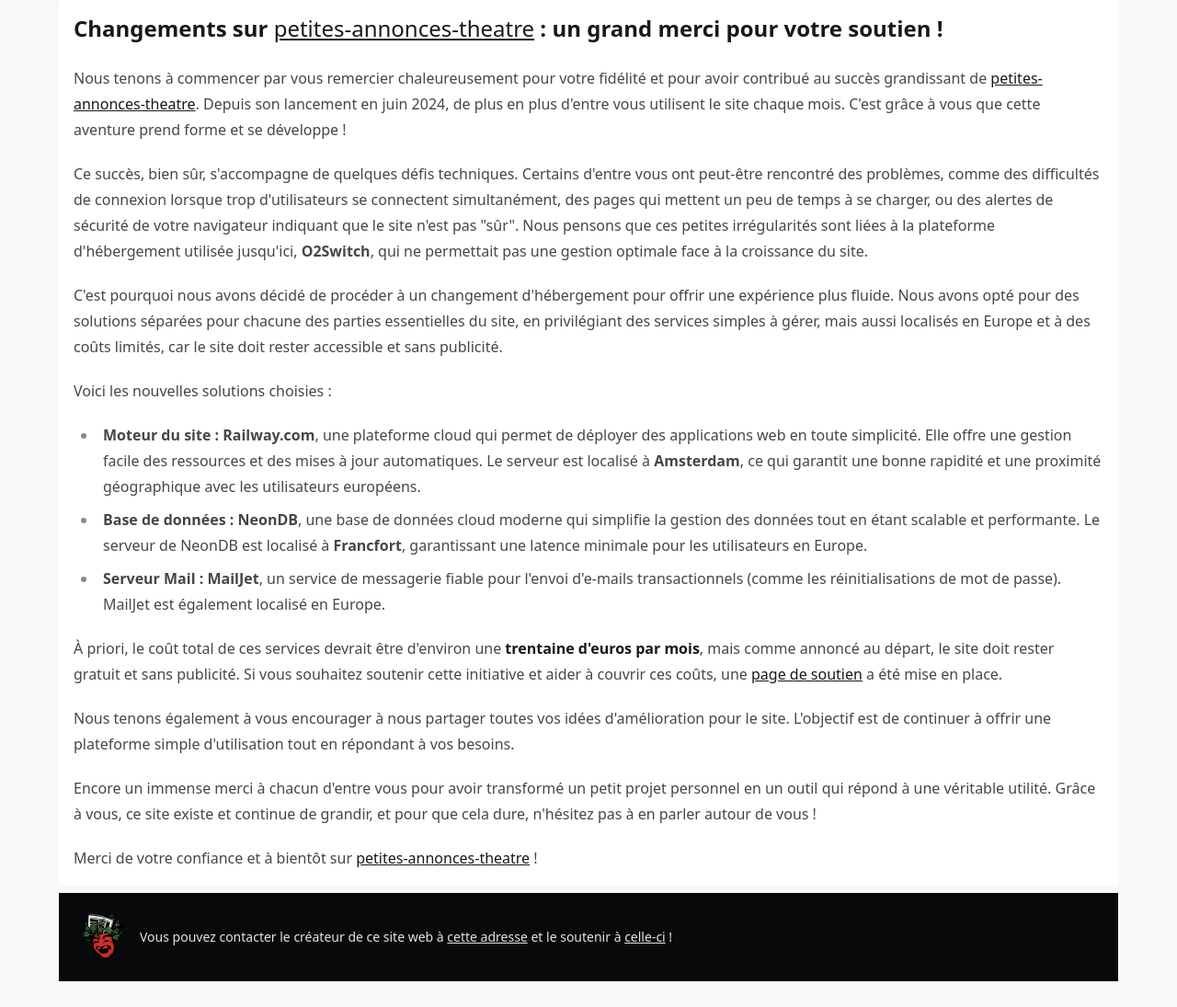
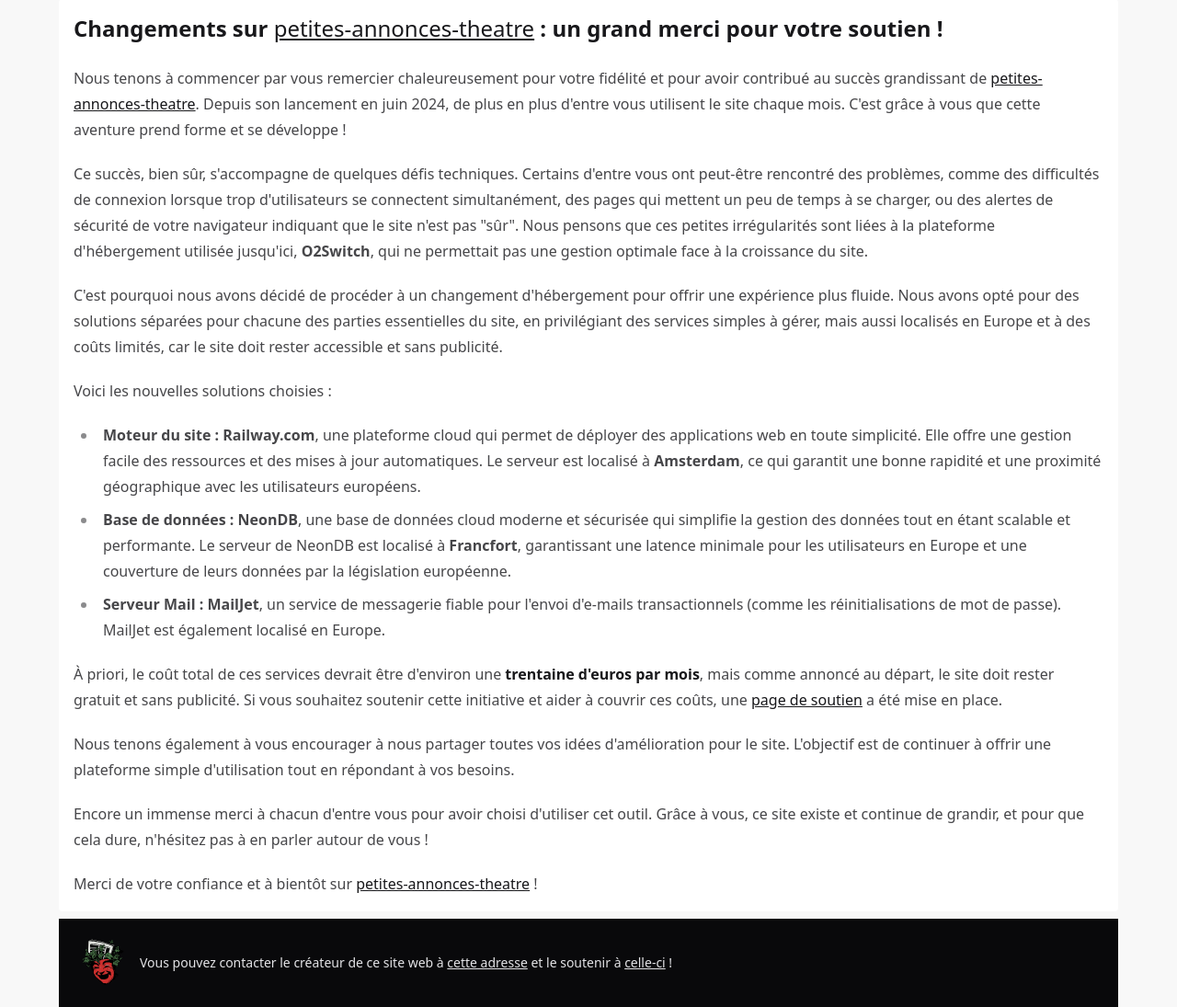
Before and after one commit to kenshuri/pat, a Django app: page /announcement in a window 1280 px wide. Shown: the part 105-1200 px from the top of the page at 92% size. Before the commit the page ends 1172 px from the top, so only its background shows below. Run offline with Django 5.2, Linux system fonts and the light colour scheme; some libraries are stand-ins or nearby versions.

Commit message:
FEAT: Update anouncement

```diff
--- a/config/settings.py
+++ b/config/settings.py
@@ -30,7 +30,7 @@ SECRET_KEY = os.environ.get("DJANGO_SECRET_KEY")
 # SECURITY WARNING: don't run with debug turned on in production!
 DEBUG = os.environ.get("DJANGO_DEBUG") == 'True'
 
-ALLOWED_HOSTS = ['pat-production-b5b4.up.railway.app']
+ALLOWED_HOSTS = ['pat-production-b5b4.up.railway.app', '127.0.0.1']
 
 
 # Application definition
@@ -162,7 +162,7 @@ EMAIL_PORT = 587
 EMAIL_USE_TLS = True
 EMAIL_HOST_USER = os.environ.get("EMAIL_HOST_USER")
 EMAIL_HOST_PASSWORD = os.environ.get("EMAIL_HOST_PASSWORD")
-DEFAULT_FROM_EMAIL = "blog@kenshuri.com"  # Use an email associated with your domain
+DEFAULT_FROM_EMAIL = "admin@petites-annonces-theatre.fr"  # Use an email associated with your domain
 
 
 # HTMX
--- a/core/templates/core/announcement.html
+++ b/core/templates/core/announcement.html
@@ -43,10 +43,10 @@ Petites Annonces Théâtre
             et une proximité géographique avec les utilisateurs européens.
         </li>
         <li>
-            <span class="font-bold">Base de données : NeonDB</span>, une base de données cloud moderne qui simplifie
-            la gestion des données tout en étant scalable et performante.
+            <span class="font-bold">Base de données : NeonDB</span>, une base de données cloud moderne et sécurisée
+            qui simplifie la gestion des données tout en étant scalable et performante.
             Le serveur de NeonDB est localisé à <span class="font-semibold"> Francfort</span>, garantissant une latence
-            minimale pour les utilisateurs en Europe.
+            minimale pour les utilisateurs en Europe et une couverture de leurs données par la législation européenne.
         </li>
         <li>
             <span class="font-bold">Serveur Mail : MailJet</span>, un service de messagerie fiable pour l'envoi d'e-mails
@@ -65,8 +65,7 @@ Petites Annonces Théâtre
         L'objectif est de continuer à offrir une plateforme simple d'utilisation tout en répondant à vos besoins.
     </p>
     <p>
-        Encore un immense merci à chacun d'entre vous pour avoir transformé un petit projet personnel en un outil qui
-        répond à une véritable utilité.
+        Encore un immense merci à chacun d'entre vous pour avoir choisi d'utiliser cet outil.
         Grâce à vous, ce site existe et continue de grandir, et pour que cela dure, n'hésitez pas à en parler autour de vous !
     </p>
     <p>
```
